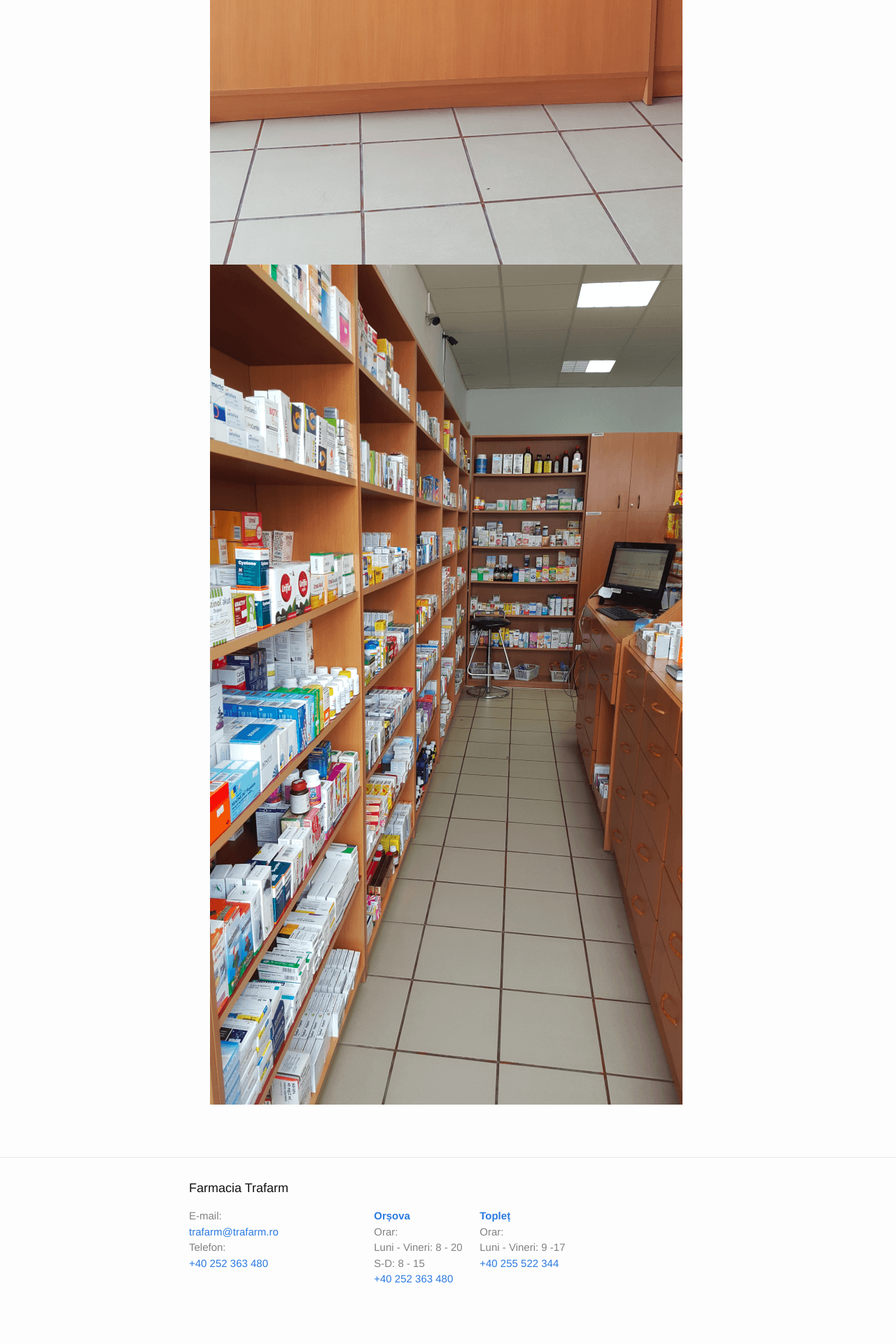
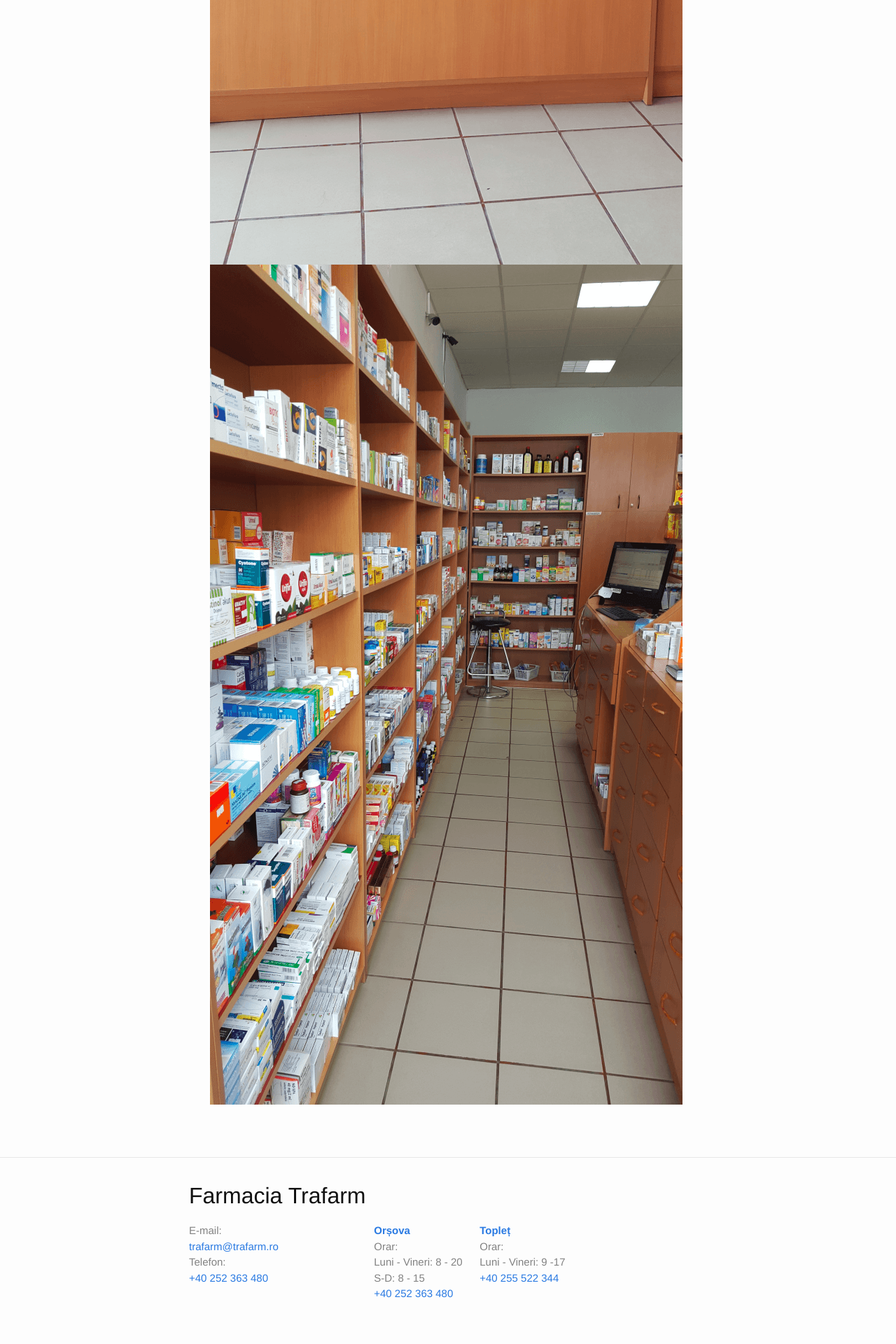
Before and after one commit to Trafarm/trafarm.github.io, a Jekyll site: the page built from index.html, in a window 1280 px wide. Shown: the part 3869-5789 px from the top of the page at 70% size. Built offline with Jekyll 4.4.1, drawn with Linux system fonts in a browser that asks for light colours; before the commit the page ends 5768 px from its top, so only the background shows below that.

Commit message:
changed the footer title to h1

```diff
--- a/_includes/footer.html
+++ b/_includes/footer.html
@@ -1,8 +1,7 @@
 <footer class="site-footer">
 
   <div class="wrapper">
-
-    <h2 class="footer-heading">{{ site.title }}</h2>
+    <h1>{{ site.title }}</h1>
 
     <div class="footer-col-wrapper">
 
```
